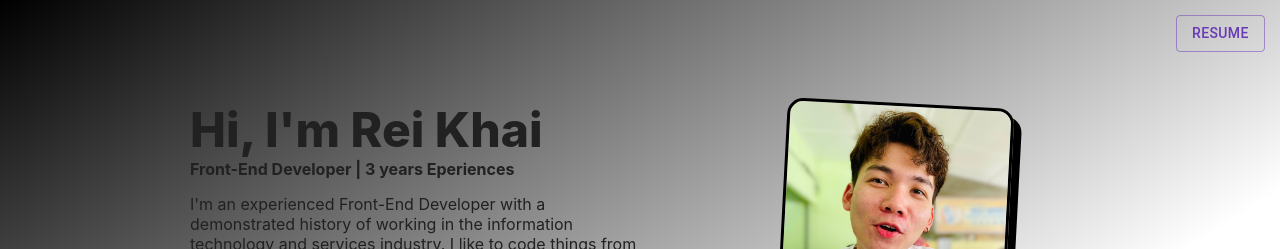
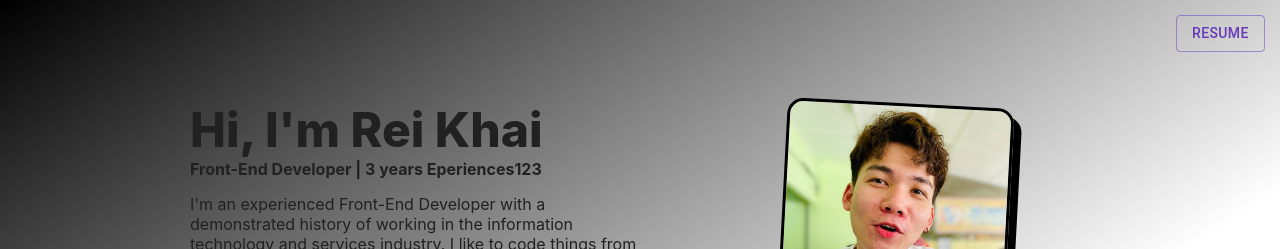
Before and after one commit to reikhai/My-Profile, a React (Vite) app: page / in a window 1280 px wide. Shown: the top 249 px of the page. Built offline with nearby package versions, Linux system fonts and the light colour scheme.

Commit message:
Editing the README to try out git add/commit

```diff
--- a/src/component/firstContent.jsx
+++ b/src/component/firstContent.jsx
@@ -230,7 +230,7 @@ export default function FirstContent({ modeChange, theme }) {
             <motion.h2 variants={item}>Hi, I'm Rei Khai</motion.h2>
 
             <motion.h4 variants={item}>
-              Front-End Developer | 3 years Eperiences
+              Front-End Developer | 3 years Eperiences123
             </motion.h4>
 
             <motion.p variants={item}>
```
Also changed, not shown: 1 other file (tests, documents, lock files or other folders).
